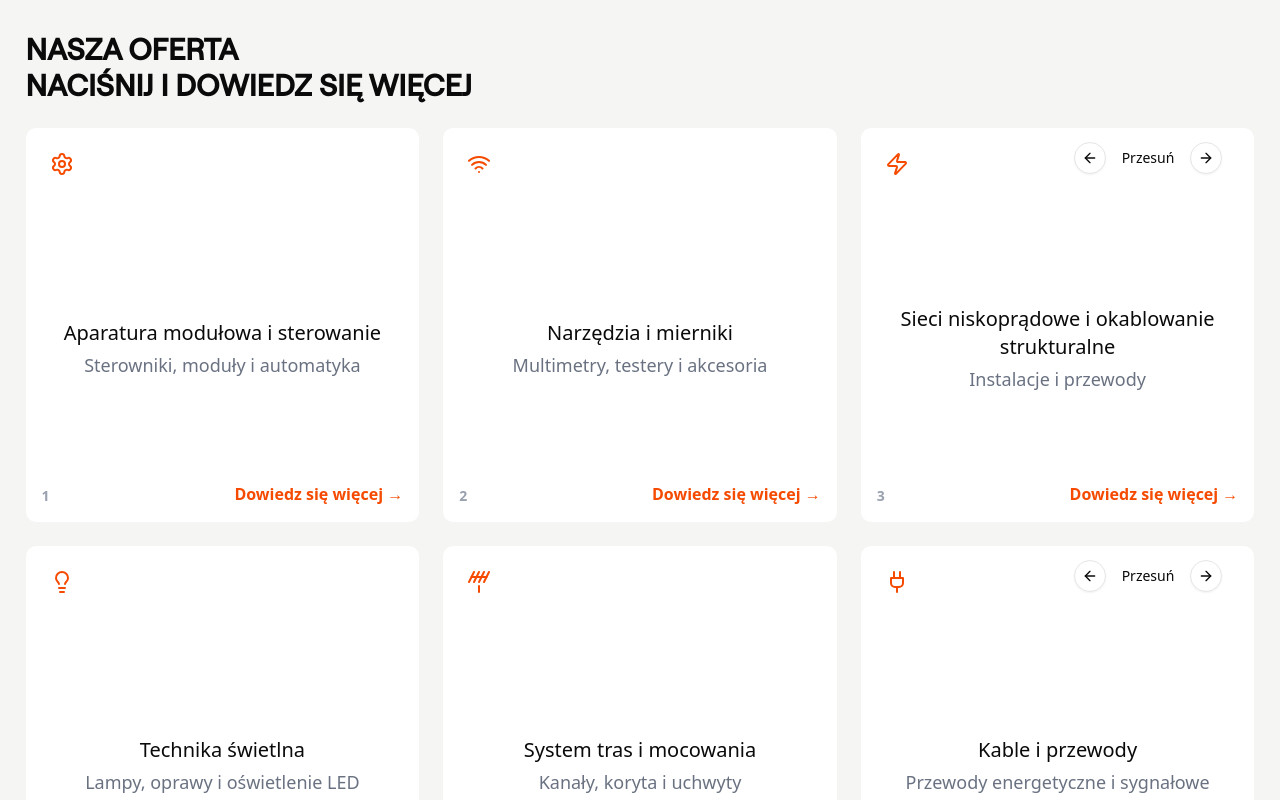
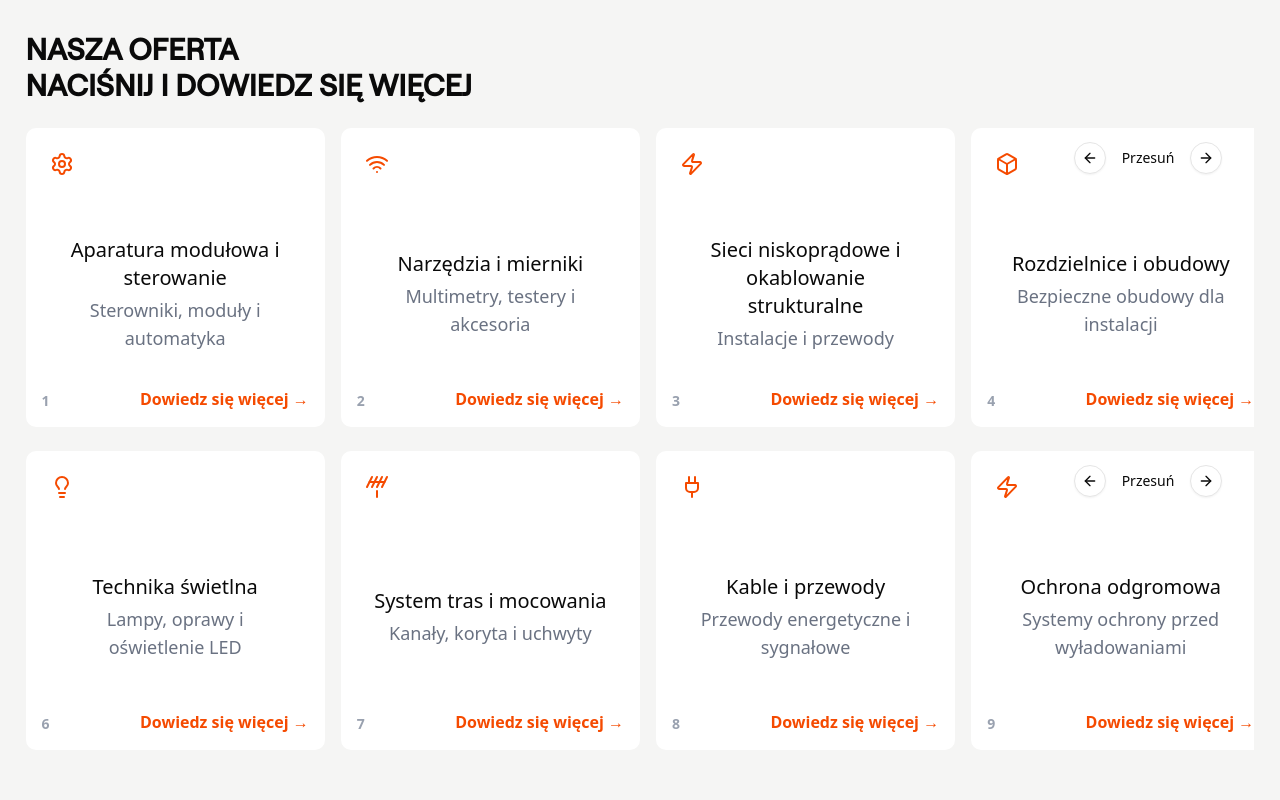
Before and after one commit to Kuchyyy/Brados, a React (Vite) app: page / in a window 1280 px wide. Shown: the part 1180-1980 px from the top of the page. Built offline with nearby package versions, Linux system fonts and the light colour scheme; a web font is replaced by a local one.

Commit message:
zmiany offer

```diff
--- a/src/components/Faq.tsx
+++ b/src/components/Faq.tsx
@@ -74,7 +74,7 @@ const Faq = () => {
         </div>
 
         {/* BRADOS */}
-        <div className="flex items-center justify-center border border-stone-300 rounded-xl p-6 shadow-sm font-bold text-black bg-white">
+        <div className="flex items-center justify-center border border-stone-300 rounded-xl p-6 shadow-sm font-bold text-orange-500 bg-white">
           <div className="w-full h-full flex items-center justify-center">
             <TextPressure
               text="BRADOS"
--- a/src/components/Hero.tsx
+++ b/src/components/Hero.tsx
@@ -5,21 +5,20 @@ const Hero = () => {
     <section className="bg-stone-100 flex items-center justify-center mt-24">
       <div className="relative w-[96%] h-[86vh] flex items-center justify-center z-20 rounded-2xl overflow-hidden shadow-lg">
 
-        {/* Obraz dla większych ekranów */}
+
         <img
           src="/firma.png"
           alt="firma"
           className="hidden sm:block w-full h-full object-cover"
         />
 
-        {/* Obraz dla mniejszych ekranów */}
+
         <img
           src="/firmatel.png"
           alt="firma mobile"
           className="block sm:hidden w-full h-full object-cover"
         />
 
-        {/* Teksty na obrazie */}
         <div className="
           absolute special-font font-zentry hero-heading text-white drop-shadow-lg
           top-5 sm:top-5
--- a/src/components/Offer.tsx
+++ b/src/components/Offer.tsx
@@ -96,19 +96,23 @@ const Offer = () => {
           </CarouselNext>
         </div>
 
-        <CarouselContent className="flex gap-6 px-6">
+        <CarouselContent className="flex gap-4 px-4 overflow-visible">
           {items.map((item, index) => (
-            <CarouselItem
-              key={index}
-              className="flex flex-col justify-between aspect-square bg-white rounded-lg p-4 relative flex-none
-                         w-[300px] sm:w-1/2 md:w-1/3"
-            >
+           <CarouselItem
+           key={index}
+           className="
+             flex flex-col justify-between aspect-square bg-white rounded-lg p-4 relative
+              sm:basis-1/2 md:basis-1/3 lg:basis-1/4
+           "
+         >
+
+
               {/* Ikona */}
               <div className="absolute top-6 left-6 text-orange-600">{item.icon}</div>
 
               {/* Środek */}
               <div className="flex flex-col items-center justify-center h-full text-center px-4">
-                <div className="text-base md:text-lg lg:text-xl font-medium mt-12">
+                <div className="text-base md:text-lg lg:text-xl font-medium mt-8">
                   {item.label}
                 </div>
                 {item.description && (
```
